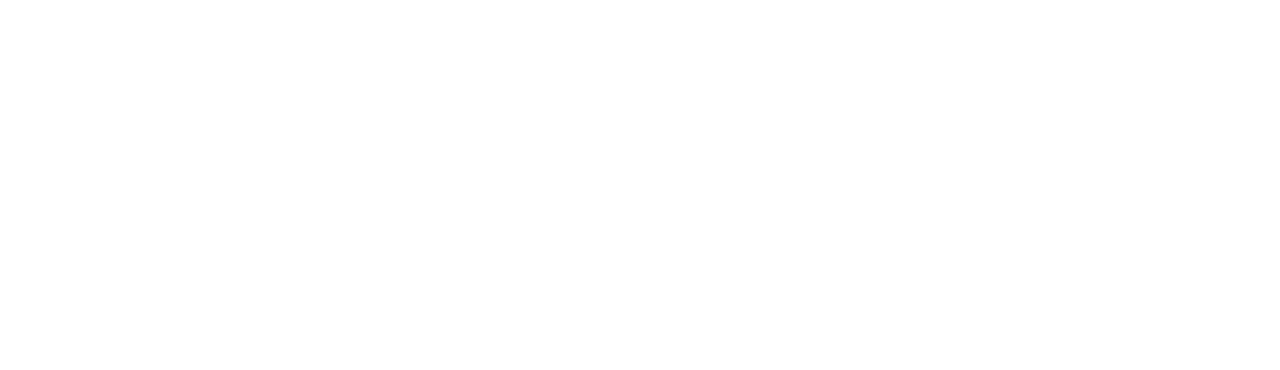
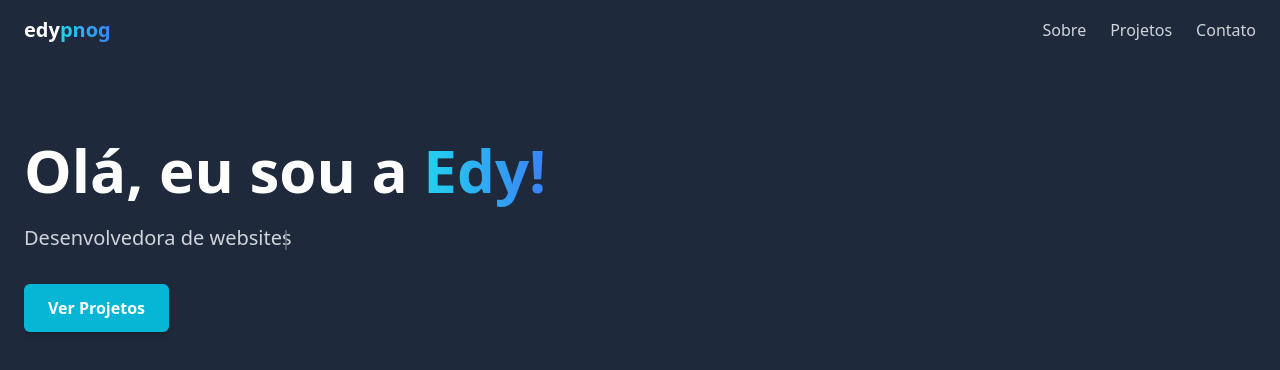
Before and after one commit to edypnog/portfolio-25, a React (Vite) app: page / in a window 1280 px wide. Shown: the top 370 px of the page. Built offline with nearby package versions, Linux system fonts and the light colour scheme.

Commit message:
add hero

```diff
--- a/package.json
+++ b/package.json
@@ -11,7 +11,8 @@
   },
   "dependencies": {
     "react": "^18.2.0",
-    "react-dom": "^18.2.0"
+    "react-dom": "^18.2.0",
+    "react-typewriter-effect": "^1.1.0"
   },
   "devDependencies": {
     "@types/react": "^18.2.15",
@@ -19,9 +20,12 @@
     "@typescript-eslint/eslint-plugin": "^6.0.0",
     "@typescript-eslint/parser": "^6.0.0",
     "@vitejs/plugin-react": "^4.0.3",
+    "autoprefixer": "^10.4.21",
     "eslint": "^8.45.0",
     "eslint-plugin-react-hooks": "^4.6.0",
     "eslint-plugin-react-refresh": "^0.4.3",
+    "postcss": "^8.5.3",
+    "tailwindcss": "^3.4.17",
     "typescript": "^5.0.2",
     "vite": "^4.4.5"
   }
--- /dev/null
+++ b/postcss.config.js
@@ -0,0 +1,6 @@
+export default {
+    plugins: {
+      tailwindcss: {},
+      autoprefixer: {},
+    },
+  };
--- a/src/App.css
+++ b/src/App.css
@@ -0,0 +1,3 @@
+@tailwind base;
+@tailwind components;
+@tailwind utilities;
--- a/src/App.tsx
+++ b/src/App.tsx
@@ -1,10 +1,10 @@
-import './App.css'
+import './index.css'
+import { Hero } from './components/Hero'
 
 function App() {
-
   return (
     <>
-
+      <Hero/>
     </>
   )
 }
--- /dev/null
+++ b/src/components/Hero.tsx
@@ -0,0 +1,93 @@
+import React, { useState, useEffect } from "react";
+
+export const Hero: React.FC = () => {
+  const roles = [
+    "Desenvolvedora de sistemas",
+    "Desenvolvedora de websites",
+    "Desenvolvedora de chatbots",
+    "Designer",
+    "Ilustração",
+    "Tradução"
+  ];
+
+  const [currentRole, setCurrentRole] = useState("");
+  const [currentIndex, setCurrentIndex] = useState(0);
+  const [isDeleting, setIsDeleting] = useState(false);
+  const [typingSpeed, setTypingSpeed] = useState(150); // Velocidade de digitação
+
+  useEffect(() => {
+    const handleTyping = () => {
+      const currentText = roles[currentIndex];
+      if (!isDeleting) {
+        // Digitação
+        setCurrentRole(currentText.substring(0, currentRole.length + 1));
+        if (currentRole === currentText) {
+          // Texto completo, espera um pouco e começa a apagar
+          setTimeout(() => setIsDeleting(true), 1000);
+        } else {
+          setTypingSpeed(50); // Velocidade de digitação
+        }
+      } else {
+        // Apagando
+        setCurrentRole(currentText.substring(0, currentRole.length - 1));
+        if (currentRole === "") {
+          // Texto completamente apagado, passa para o próximo cargo
+          setIsDeleting(false);
+          setCurrentIndex((prevIndex) => (prevIndex + 1) % roles.length);
+          setTypingSpeed(50); // Reseta a velocidade de digitação
+        } else {
+          setTypingSpeed(50); // Velocidade de apagamento
+        }
+      }
+    };
+
+    const timeout = setTimeout(handleTyping, typingSpeed);
+    return () => clearTimeout(timeout);
+  }, [currentRole, isDeleting, currentIndex, roles, typingSpeed]);
+
+  return (
+    <div className="bg-[#1E293B] min-h-screen flex flex-col">
+      {/* Navbar */}
+      <nav className="container mx-auto px-6 py-4">
+        <div className="flex justify-between items-center">
+          <div className="text-white font-bold text-xl">edy<span className='text-transparent bg-clip-text bg-gradient-to-r from-cyan-400 to-blue-500'>pnog</span></div>
+          <div className="hidden md:flex space-x-6">
+            <a href="#about" className="text-gray-300 hover:text-white transition">
+              Sobre
+            </a>
+            <a href="#projects" className="text-gray-300 hover:text-white transition">
+              Projetos
+            </a>
+            <a href="#contact" className="text-gray-300 hover:text-white transition">
+              Contato
+            </a>
+          </div>
+        </div>
+      </nav>
+
+      {/* Hero Content */}
+      <section className="container mx-auto px-6 py-20 flex flex-col justify-center">
+        <h1 className="text-5xl md:text-6xl font-bold text-white leading-tight">
+          Olá, eu sou a{" "}
+          <span className="text-transparent bg-clip-text bg-gradient-to-r from-cyan-400 to-blue-500">
+            Edy!
+          </span>
+        </h1>
+        <p className="mt-6 text-lg md:text-xl text-gray-300 max-w-2xl">
+          <span key={currentIndex} className="relative inline-block">
+            {currentRole}
+            <span className="absolute right-0 top-0 text-gray-500 animate-blink">|</span>
+          </span>
+        </p>
+        <div className="mt-8">
+          <a
+            href="#projects"
+            className="inline-block px-6 py-3 bg-cyan-500 text-white font-semibold rounded-md shadow-md hover:bg-cyan-600 transition"
+          >
+            Ver Projetos
+          </a>
+        </div>
+      </section>
+    </div>
+  );
+};
--- a/src/index.css
+++ b/src/index.css
@@ -0,0 +1,3 @@
+@tailwind base;
+@tailwind components;
+@tailwind utilities;
--- /dev/null
+++ b/tailwind.config.js
@@ -0,0 +1,10 @@
+/** @type {import('tailwindcss').Config} */
+export default {
+  content: [
+    "./src/**/*.{ts,tsx}"
+  ],
+  theme: {
+    extend: {},
+  },
+  plugins: [],
+}
```
Also changed, not shown: 1 other file (tests, documents, lock files or other folders).
